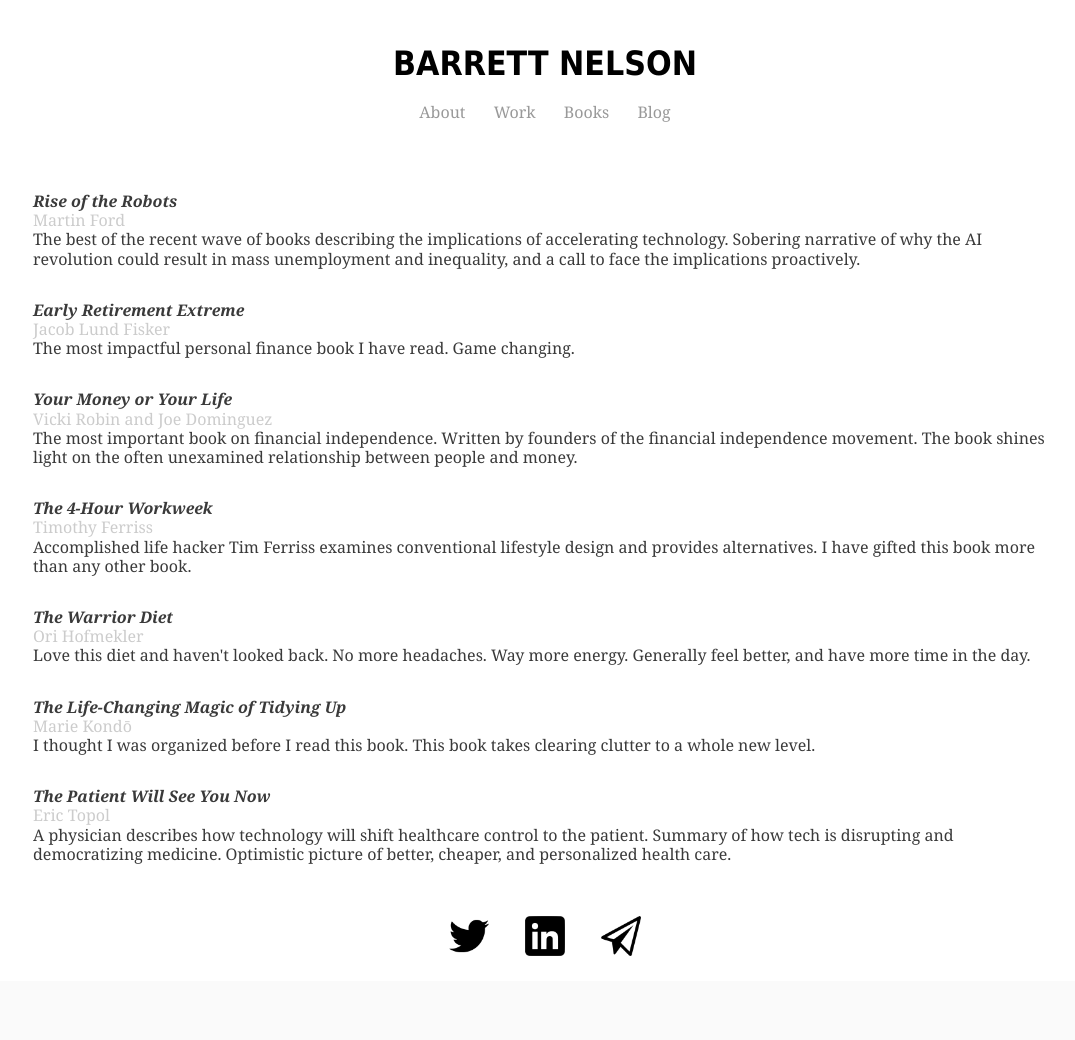
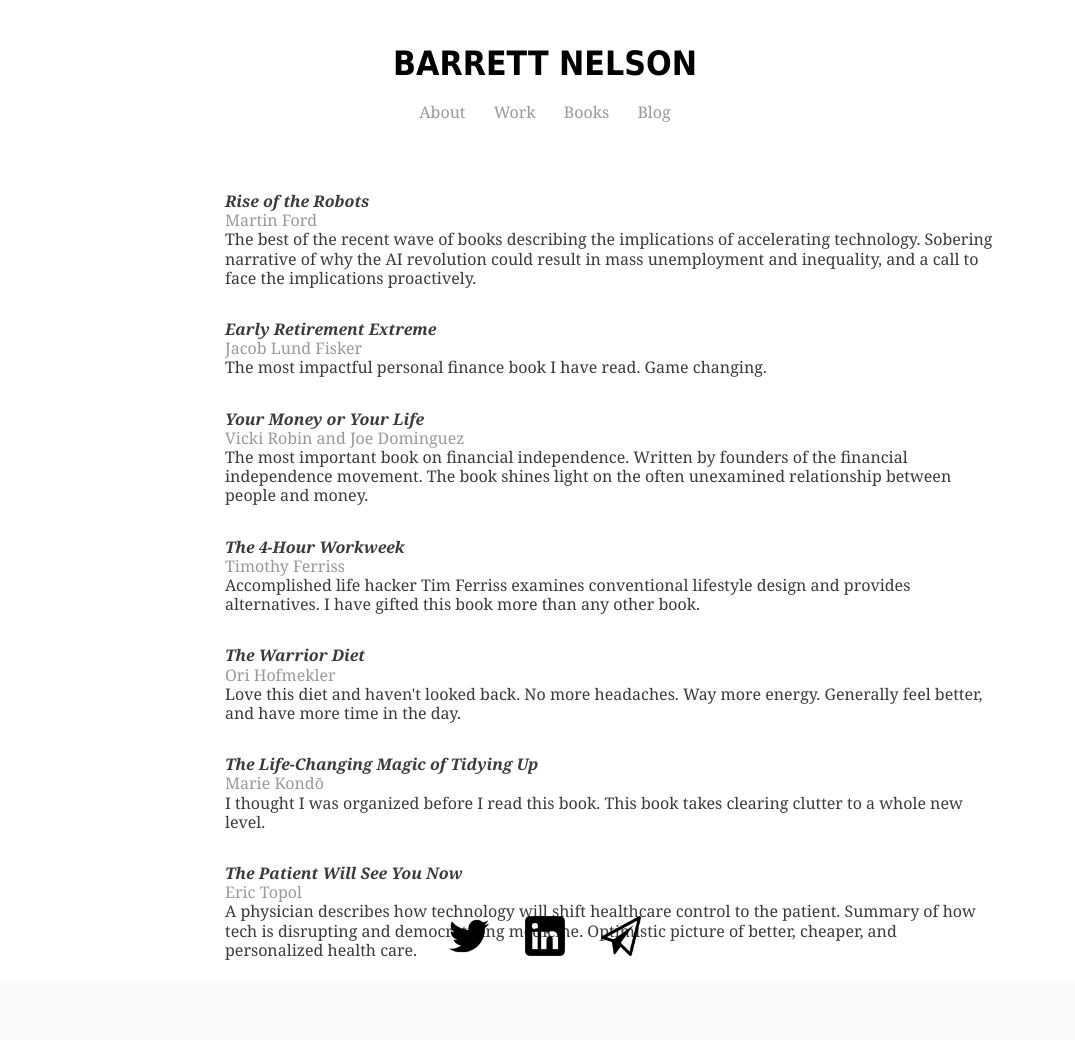
Before and after one commit to bstnel/bstnel.github.io, a Jekyll site: the page books/index.html, which Jekyll copies as it is, in a window 1280 px wide. Shown: the whole page, without its empty margins (95-1170 px from the left). Built offline with Jekyll 4.4.1, drawn with Linux system fonts in a browser that asks for light colours; before the commit the page ends 981 px from its top, so only the background shows below that.

Commit message:
Update main.css

```diff
--- a/css/main.css
+++ b/css/main.css
@@ -40,7 +40,7 @@
       font-weight: 400;
       margin: 0 0 0;
       font-family: Georgia, serif;
-      color: #ccc;
+      color: #999999;
     }
     h5{
       font-size: 1em;
@@ -53,8 +53,8 @@
       padding: 0 10% 5%;
     }
 .books{
-      width: 80%;
-      padding: 0 10% 5%;
+      width: 60%;
+      padding: 0 25% 5%;
       line-height: 120%;
       }
 a{
@@ -123,7 +123,32 @@
 .nav li a:hover {
     color: #3a3a3a;
 }
+.nav2{
+    list-style-type: none;
+    margin: 0;
+    padding: 0;
+    overflow: hidden;
+    text-align: left;
+    top: 11.58em;
+    width: 15%;
+    padding: 0 9.3% 5%;
+    position: absolute;
+    font-size: 1em;
+}
+.nav2 li {
 
+}
+
+.nav2 li a {
+    display: inline-block;
+    color: #999999;
+    text-align:left;
+    padding: 2px 12px;
+    text-decoration: none;
+}
+.nav2 li a:hover {
+    color: #3a3a3a;
+}
 .footer {
   right: 0;
   bottom: 0;
```
